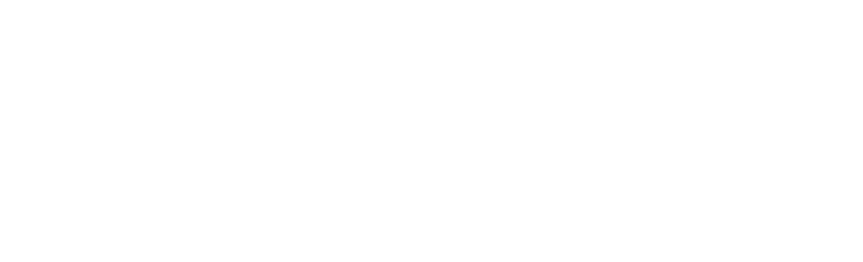
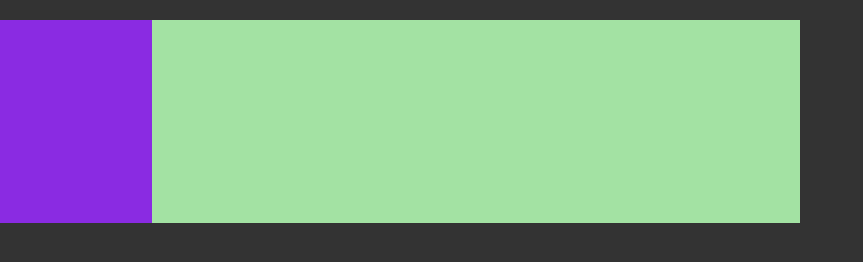
Before and after one commit to MaurilioSemeao/jogo-da-memoria, a plain HTML site: page paginas/jogo.html in a window 1280 px wide. Shown: the whole page, without its empty margins (0-863 px from the left). Drawn offline with Linux system fonts and the light colour scheme.

Commit message:
Adiciona gid ao html e css
 - Define largura e latura e espaçamento entr conteiner das carta

  - html
  - css

```diff
--- a/assets/css/stylejogo.css
+++ b/assets/css/stylejogo.css
@@ -0,0 +1,28 @@
+@import url(reset.css);
+
+body{
+    background-color: #333;
+    display: flex;
+    position: relative;
+    top: 20px;
+}
+
+.container-grid{
+    display: grid;
+    width: 100%;
+    max-width: 800px;
+    grid-template-columns: repeat(5,1fr);
+    gap: 10px;
+    background-color: rgb(163, 226, 163);
+
+}
+
+.card{
+    aspect-ratio: 3/4;
+    width: 100%;
+    background-color:blueviolet;
+    display: flex;
+    justify-content: center;
+    align-items: center;
+    position: relative;
+}
--- a/paginas/jogo.html
+++ b/paginas/jogo.html
@@ -8,6 +8,8 @@
     <title>Jogo - da - Memoria</title>
 </head>
 <body>
-
+    <div class="container-grid">
+        <div class="card"></div>
+    </div>
 </body>
 </html>
```
